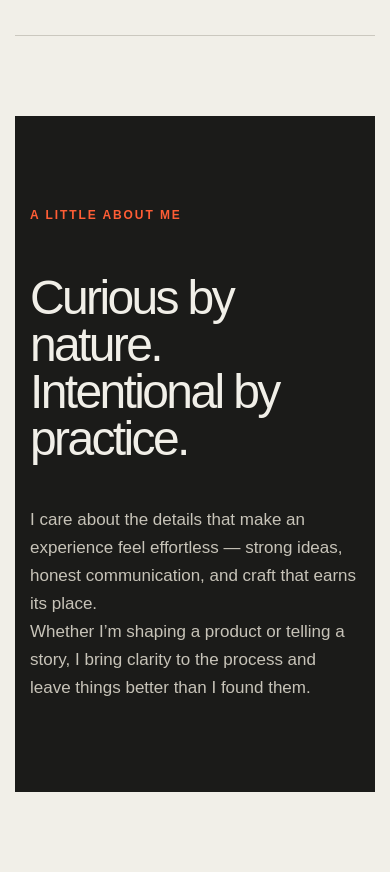
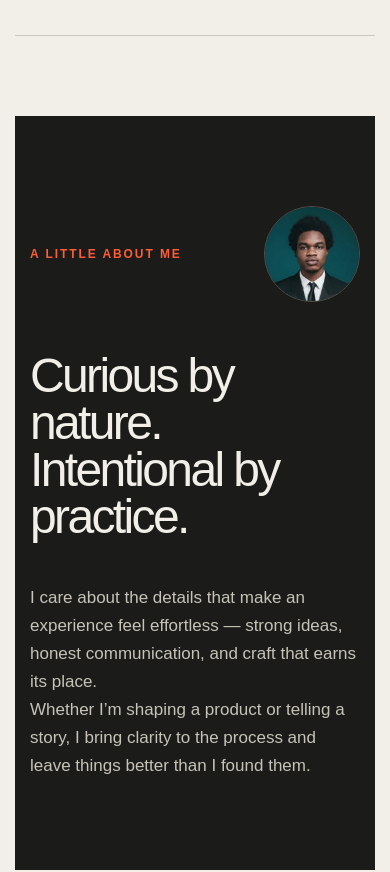
Before and after one commit to twincie/portfolio, a Next.js app: page / in a window 390 px wide. Shown: the part 1624-2496 px from the top of the page. Built offline with nearby package versions, Linux system fonts and the light colour scheme.

Commit message:
Add profile portrait to portfolio

```diff
--- a/app/globals.css
+++ b/app/globals.css
@@ -32,6 +32,8 @@ a { color: inherit; text-decoration: none; }
 .project li { border: 1px solid var(--line); border-radius: 999px; padding: 7px 11px; font-size: 11px; text-transform: uppercase; letter-spacing: .08em; }
 .about { padding: 120px 0 140px; background: var(--ink); color: var(--paper); width: 100%; max-width: none; }
 .about > * { width: min(1240px, calc(100% - 48px)); margin-left: auto; margin-right: auto; }
+.about-intro { display: flex; align-items: flex-start; justify-content: space-between; }
+.portrait { width: clamp(112px, 12vw, 150px); height: clamp(112px, 12vw, 150px); object-fit: cover; border-radius: 50%; border: 1px solid #545149; filter: saturate(.88); }
 .about-copy { margin-top: 70px; display: grid; grid-template-columns: 1.3fr .7fr; gap: 80px; align-items: end; }
 .about h2 { margin: 0; font-size: clamp(48px, 6.3vw, 92px); line-height: .98; letter-spacing: -.055em; }
 .about-copy > div p { color: #c7c3b8; font-size: 17px; line-height: 1.65; }
@@ -45,7 +47,7 @@ footer { padding: 100px 0 32px; }
   .hero-bottom p { max-width: calc(100% - 80px); font-size: 16px; }
   .work { padding: 80px 0; } .aside { display: none; }
   .project { grid-template-columns: 40px 1fr; } .project ul { grid-column: 2; }
-  .about { padding: 90px 0; } .about-copy { grid-template-columns: 1fr; gap: 44px; margin-top: 50px; }
+  .about { padding: 90px 0; } .about-intro { align-items: center; } .portrait { width: 96px; height: 96px; } .about-copy { grid-template-columns: 1fr; gap: 44px; margin-top: 50px; }
   .footer-link { line-height: .95; }
 }
 @media (prefers-reduced-motion: reduce) { html { scroll-behavior: auto; } * { transition: none !important; } }
--- a/app/page.tsx
+++ b/app/page.tsx
@@ -1,3 +1,5 @@
+import Image from "next/image";
+
 const projects = [
   { number: "01", title: "Digital products", description: "Thoughtful web experiences shaped around real people and clear business goals.", tags: ["Strategy", "Design", "Build"] },
   { number: "02", title: "Brand systems", description: "Visual identities and flexible systems that make good ideas easier to recognize.", tags: ["Identity", "Direction", "Systems"] },
@@ -22,7 +24,7 @@ export default function Home() {
         <ul aria-label={`${project.title} skills`}>{project.tags.map((tag) => <li key={tag}>{tag}</li>)}</ul>
       </article>)}</div>
     </section>
-    <section className="about shell" id="about"><p className="eyebrow">A little about me</p><div className="about-copy">
+    <section className="about shell" id="about"><div className="about-intro"><p className="eyebrow">A little about me</p><Image className="portrait" src="/johnson-oyebode.jpg" alt="Portrait of Johnson Oyebode" width={150} height={150} /></div><div className="about-copy">
       <h2>Curious by nature.<br />Intentional by practice.</h2><div><p>I care about the details that make an experience feel effortless — strong ideas, honest communication, and craft that earns its place.</p><p>Whether I’m shaping a product or telling a story, I bring clarity to the process and leave things better than I found them.</p></div>
     </div></section>
     <footer className="shell"><p className="eyebrow">Have something in mind?</p><a className="footer-link" href="mailto:oyebodej2@gmail.com">Start a conversation</a><div className="footer-bottom"><span>© {new Date().getFullYear()} Johnson Oyebode</span></div></footer>
```
Also changed, not shown: public/johnson-oyebode.jpg (added).
